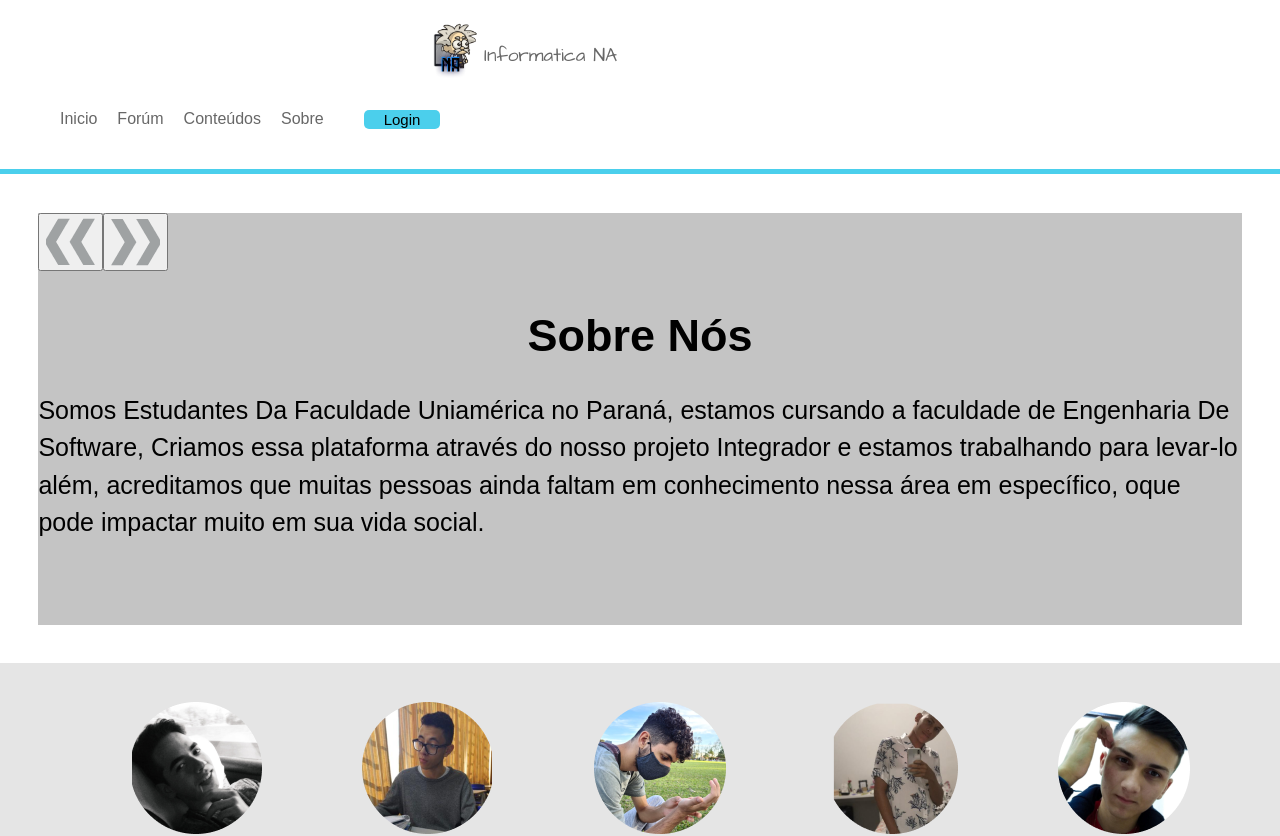
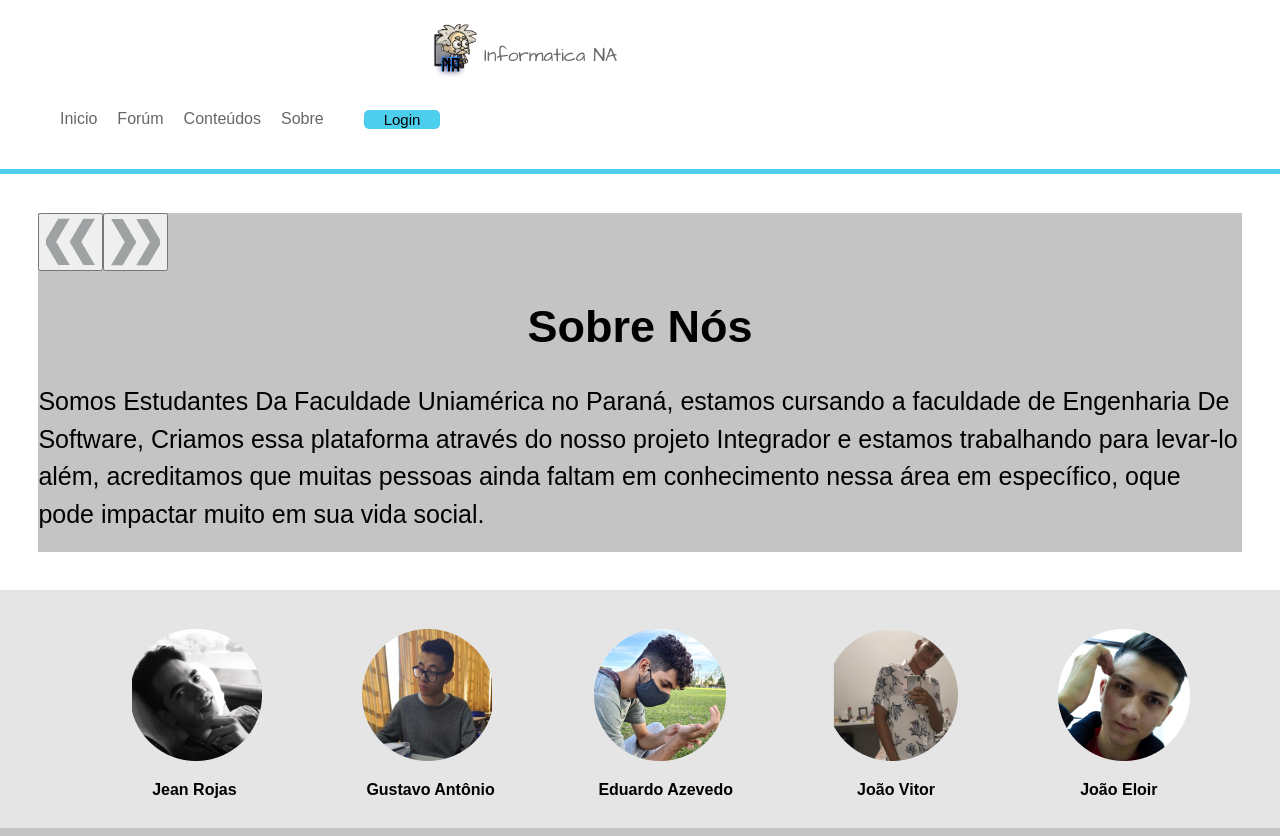
Before and after one commit to JeanRojasD/React-NA, a React (Create React App) app: page /sobre in a window 1280 px wide. Shown: the top 836 px of the page. Built offline with nearby package versions, Linux system fonts and the light colour scheme.

Commit message:
Atualização Sobreee

```diff
--- a/src/pages/Sobre/index.css
+++ b/src/pages/Sobre/index.css
@@ -1,15 +1,12 @@
 .container{
-  padding-bottom: 5%;
   background-color: #C4C4C4 ;
   margin: 3%;
-  position: relative;
 }
+
 .h1{
 display: flex;
 justify-content: center;
-padding-top: 2%;
 font-size: 45px;
-margin-top:15px;
 }
 
 .p{
```
